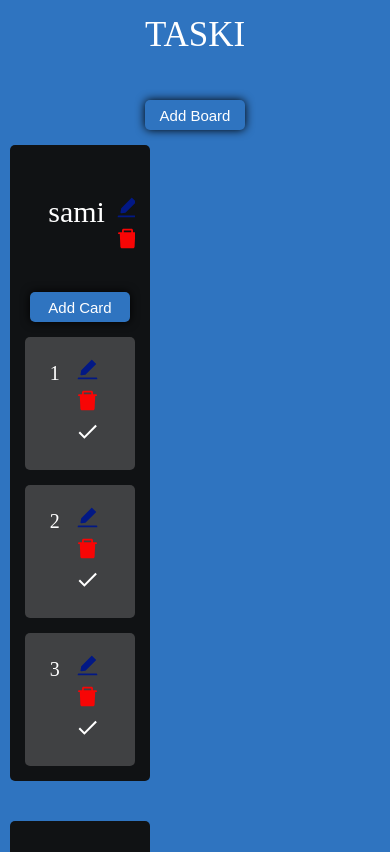
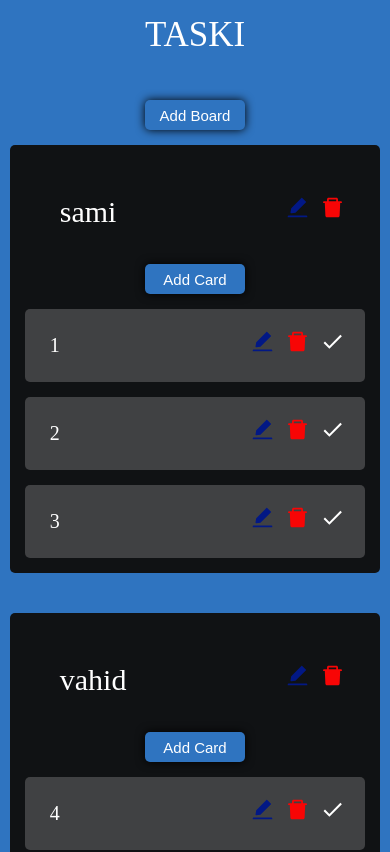
Before and after one commit to Samiomidi/taski, a React (Create React App) app: page / in a window 390 px wide. Shown: the top 852 px of the page. Built offline with nearby package versions, Linux system fonts and the light colour scheme.

Commit message:
responsive added

```diff
--- a/src/components/TodoList.tsx
+++ b/src/components/TodoList.tsx
@@ -25,20 +25,8 @@ const TodoList: React.FC<Props> = ({ todos, setTodos, boards, setBoards }) => {
     }
   };
 
-  const style = {
-    width: `${
-      boards.length <= 2 ? 40 : boards.length < 4 ? 85 / boards.length : 20
-    }vw`,
-    justifyContent: `${boards.length <= 2 ? "center" : "start"}`,
-  };
-
   return (
-    <div
-      className="container"
-      style={{
-        justifyContent: style.justifyContent,
-      }}
-    >
+    <div className="container">
       {boards.map((board) => (
         <Droppable droppableId={board.id} key={board.id}>
           {(provided, snapshot) => {
@@ -47,9 +35,6 @@ const TodoList: React.FC<Props> = ({ todos, setTodos, boards, setBoards }) => {
                 className={`todos ${
                   snapshot.isDraggingOver ? "dragcomplete" : ""
                 }`}
-                style={{
-                  width: style.width,
-                }}
                 ref={provided.innerRef}
                 {...provided.droppableProps}
               >
--- a/src/components/styles.css
+++ b/src/components/styles.css
@@ -15,7 +15,8 @@
 }
 
 .container {
-  display: flex;
+  display: grid;
+  grid-template-columns: repeat(4, 1fr);
   width: 95%;
   margin: 0 auto;
   align-items: flex-start;
@@ -24,12 +25,12 @@
 }
 
 .todos {
-  display: flex;
-  flex-direction: column;
   padding: 15px;
+  grid-column: "span 4";
   border-radius: 5px;
   background-color: var(--dark-black);
 }
+
 .todos__heading {
   font-size: 30px;
   margin-left: 5%;
@@ -87,24 +88,40 @@
 }
 @media (max-width: 1100px) {
   .todos {
-    width: 45%;
+    grid-column: "span 3";
+  }
+  .container {
+    width: 95%;
+    flex-direction: column;
+    grid-template-columns: repeat(3, 1fr);
   }
 }
 
-@media (max-width: 700px) {
+@media (max-width: 900px) {
   .input {
     width: 95%;
   }
   .todos {
-    width: 95%;
+    /* width: 95%; */
     margin-bottom: 10px;
   }
   .container {
     width: 95%;
-    flex-direction: column;
+    grid-template-columns: repeat(2, 1fr);
   }
 }
-
+@media (max-width: 500px) {
+  .input {
+    width: 95%;
+  }
+  .todos {
+    margin-bottom: 10px;
+  }
+  .container {
+    width: 95%;
+    grid-template-columns: 1fr;
+  }
+}
 .dragcomplete {
   background-color: var(--semi-light-black);
 }
```
